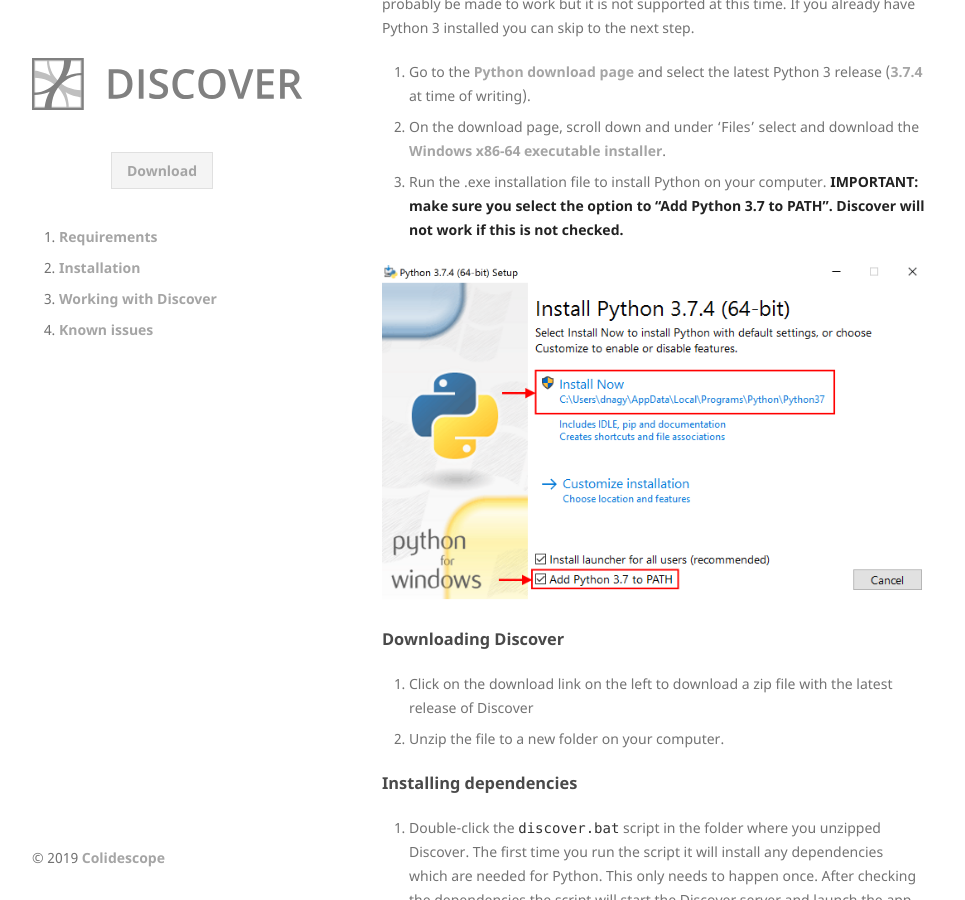
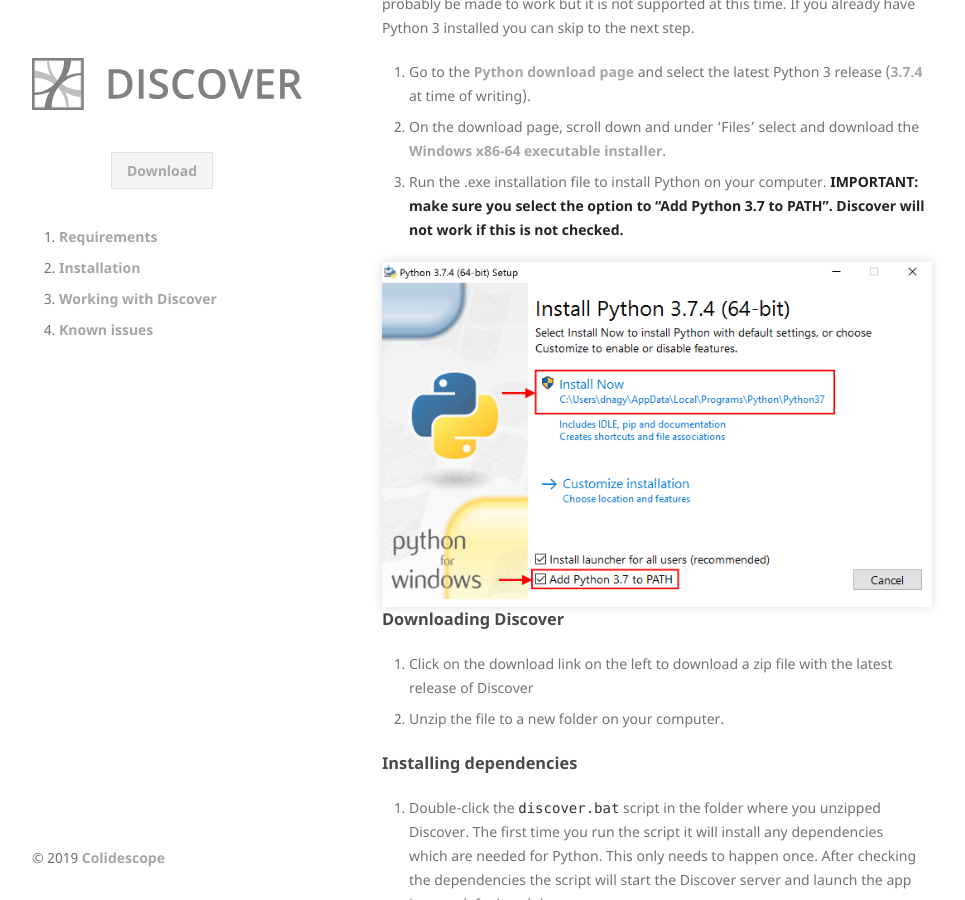
Before and after one commit to colidescope/discover, a Jekyll site: the page built from docs/index.md, in a window 1280 px wide and 900 px high, scrolled down 997 px. Shown: the whole window, without its empty margins (158-1123 px from the left). Built offline with Jekyll 4.4.1, drawn with Linux system fonts in a browser that asks for light colours.

Commit message:
Update index.md

```diff
--- a/docs/index.md
+++ b/docs/index.md
@@ -26,7 +26,7 @@
 2. On the download page, scroll down and under 'Files' select and download the [Windows x86-64 executable installer](https://www.python.org/ftp/python/3.7.4/python-3.7.4-amd64.exe).
 3. Run the .exe installation file to install Python on your computer. **IMPORTANT: make sure you select the option to "Add Python 3.7 to PATH". Discover will not work if this is not checked.**
 
-![image](/assets/img/01.png)
+<div class="shadow-box"><img src="/assets/img/01.png"></div>
 
 ### Downloading Discover
 
```
